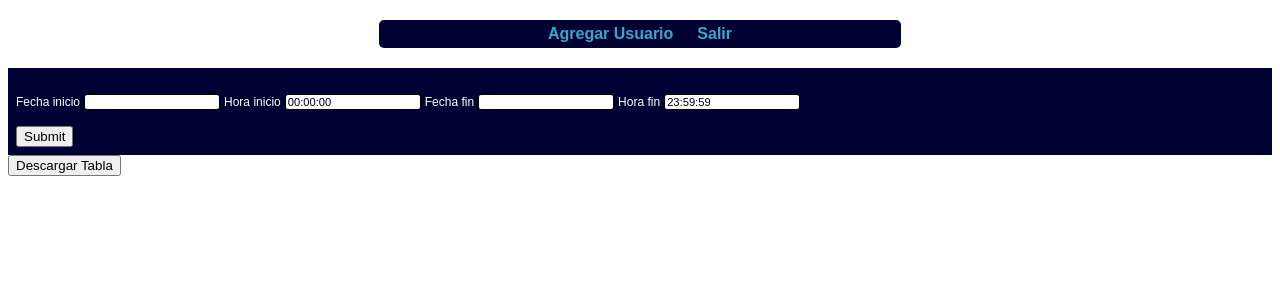
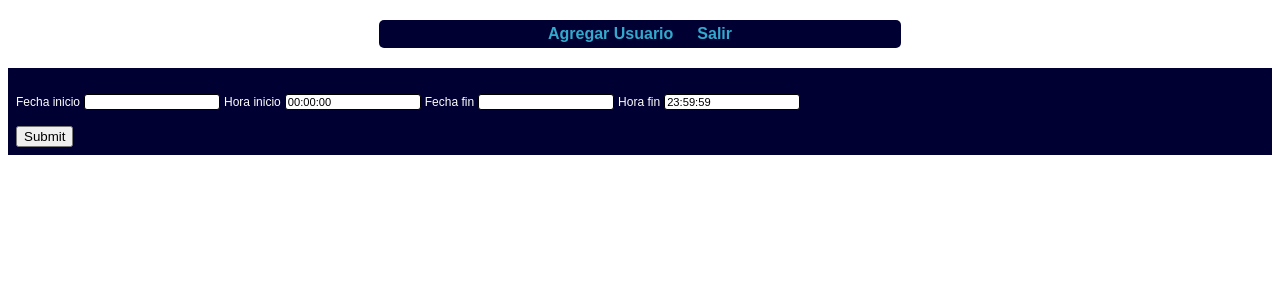
Before and after one commit to tuxwarrior/Billing, a PHP site: page /panel.php in a window 1280 px wide. Shown: the part 66-366 px from the top of the page. Run offline with PHP 8.4, Linux system fonts and the light colour scheme; the visitor is signed in with stand-in values (Sample User, id 1); some libraries are stand-ins or nearby versions.

Commit message:
Quitado boton de descargar csv sin query

```diff
--- a/Billing/nbproject/private/private.xml
+++ b/Billing/nbproject/private/private.xml
@@ -3,6 +3,7 @@
     <editor-bookmarks xmlns="http://www.netbeans.org/ns/editor-bookmarks/2" lastBookmarkId="0"/>
     <open-files xmlns="http://www.netbeans.org/ns/projectui-open-files/2">
         <group>
+            <file>file:/home/ulises/public_html/Billing/panel.php</file>
             <file>file:/home/ulises/public_html/Billing/pValidacion.php</file>
         </group>
     </open-files>
--- a/Billing/panel.php
+++ b/Billing/panel.php
@@ -77,11 +77,7 @@ header('Location: index.php');
 
 
                     </div>
-                    <div id="CSV">
-                    <form action="creadorcsv.php" method="POST">
-                            <input type="submit" value="Descargar Tabla">
-                        </form>
-                    </div>
+
 
 
 
```
